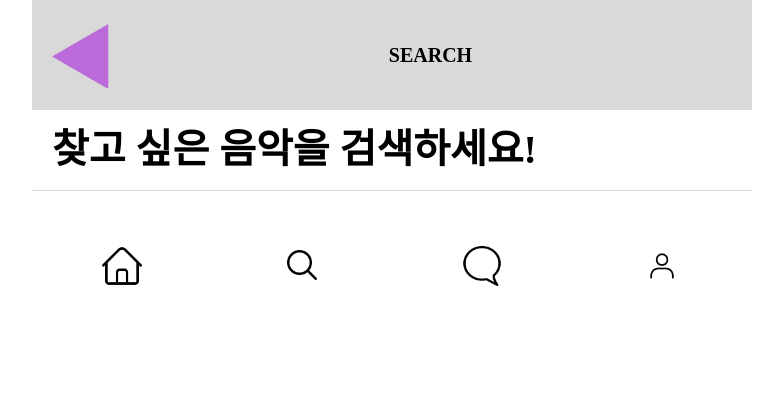
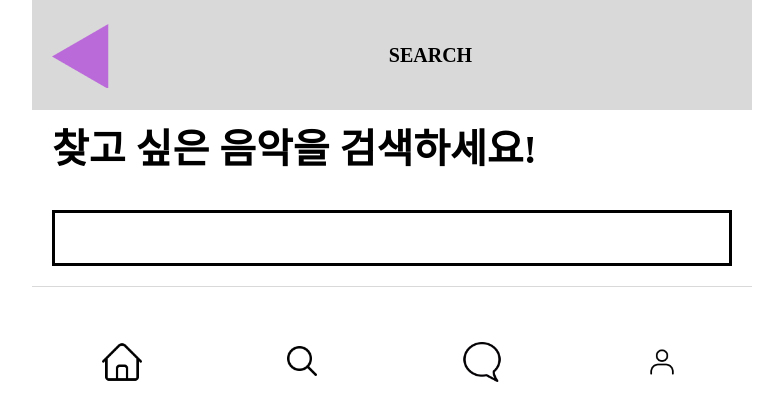
Before and after one commit to ImYejigi/YesMusic, a React (Create React App) app: page /Search in a window 1280 px wide. Shown: the top 420 px of the page, without its empty margins (248-1031 px from the left). Built offline with nearby package versions, Linux system fonts and the light colour scheme.

Commit message:
검색바 구현

```diff
--- a/src/components/common/Button.jsx
+++ b/src/components/common/Button.jsx
@@ -27,7 +27,7 @@ const Button = (props) => {
 
   return (
 
-      <CommonButton onClick={props.onClick } color={props.color}  >
+      <CommonButton onClick={props.onClick } color={props.color}>
       <Font fontColor={props.fontColor}>{props.content}</Font>
       </CommonButton>
   );
--- a/src/pages/MainPage.jsx
+++ b/src/pages/MainPage.jsx
@@ -21,7 +21,7 @@ export default function MainPage(props){
 }
 
 const Nav = styled.div`
-    display :felx;
+    display :flex;
     font-size : 50px;
     font-weight : bold;
     margin : 20px;
--- a/src/pages/Search.jsx
+++ b/src/pages/Search.jsx
@@ -12,7 +12,9 @@ export default function Search(props){
         <Root>
         <TopBarComp fontColor="#000000" content='search'></TopBarComp>
         <Nav>찾고 싶은 음악을 검색하세요!</Nav>
-        <BottomBarComp></BottomBarComp>
+        <SearchBar></SearchBar>
+        <BottomBarComp/>
+
         </Root>
 
     );
@@ -26,9 +28,17 @@ const Root = styled.div`
 `;
 
 const Nav = styled.div`
-    display :felx;
+    display :flex;
     font-size : 40px;
     font-weight : bold;
     margin : 20px;
 
 `;
+const SearchBar = styled.div`
+    display : flex;
+    align-items : center;
+    height : 50px;
+    max-width : 720px;
+    margin : 20px;
+    border : 3px solid black;
+`
```
